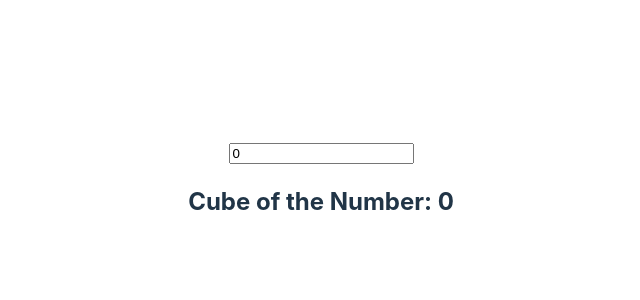
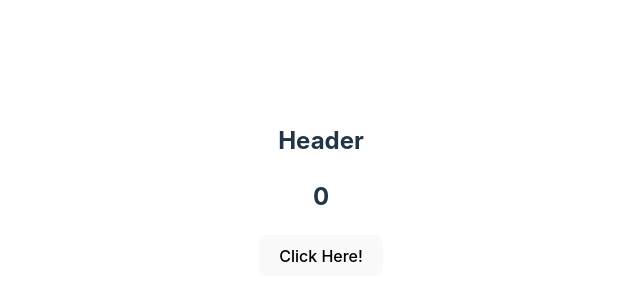
Before and after one commit to Vannalasai/react-hooks, a React (Vite) app: page / in a window 1280 px wide. Shown: the part 210-510 px from the top of the page, without its empty margins (319-959 px from the left). Built offline with nearby package versions, Linux system fonts and the light colour scheme.

Commit message:
seven commit

```diff
--- a/src/App.jsx
+++ b/src/App.jsx
@@ -2,6 +2,7 @@
 import UseEffect from './components/useEffect'
 import UseRef from './components/useRef'
 import UseMemo from './components/useMemo'
+import UseCallback from './components/UseCallback'
 import './App.css'
 
 function App() {
@@ -11,9 +12,10 @@
       {/* <UseState /> */}
       {/* <UseEffect /> */}
       {/* <UseRef /> */}
-      <UseMemo />
+      {/* <UseMemo /> */}
+      <UseCallback />
     </>
   )
 }
 
-export default App
+export default App;
--- /dev/null
+++ b/src/components/Header.jsx
@@ -0,0 +1,13 @@
+import React from "react";
+
+
+function Header(){
+  console.log("Header Rendered!")
+  return(
+    <>
+      <h2>Header</h2>
+    </>
+  )
+}
+
+export default React.memo(Header);
--- /dev/null
+++ b/src/components/UseCallback.jsx
@@ -0,0 +1,21 @@
+import { useCallback, useState } from "react";
+import React from "react";
+import Header from "./Header";
+
+
+function UseCallback(){
+
+  const [count, setCount] = useState(0)
+
+  const newFn = useCallback(()=>{},[])
+
+  return(
+    <>
+      <Header newFn={newFn}/>
+      <h2>{count}</h2>
+      <button onClick={() => setCount(count + 1)}>Click Here!</button>
+    </>
+  )
+}
+
+export default UseCallback;
--- a/src/components/useMemo.jsx
+++ b/src/components/useMemo.jsx
@@ -3,6 +3,7 @@
 
 function UseMemo(){
   const [number, setNumber] = useState(0)
+  const [counter, setCounter] = useState(0)
 
   function cubeNum(num){
     console.log("Calculation Done!");
@@ -15,6 +16,8 @@
     <>
       <input type="number" value={number} onChange={(e) => {setNumber(e.target.value)}}/>
       <h2>Cube of the Number: {result}</h2>
+      <button onClick={() => setCounter(counter + 1)}>Count ++</button>
+      <h2>Count : {counter}</h2>
     </>
   )
 }
```
